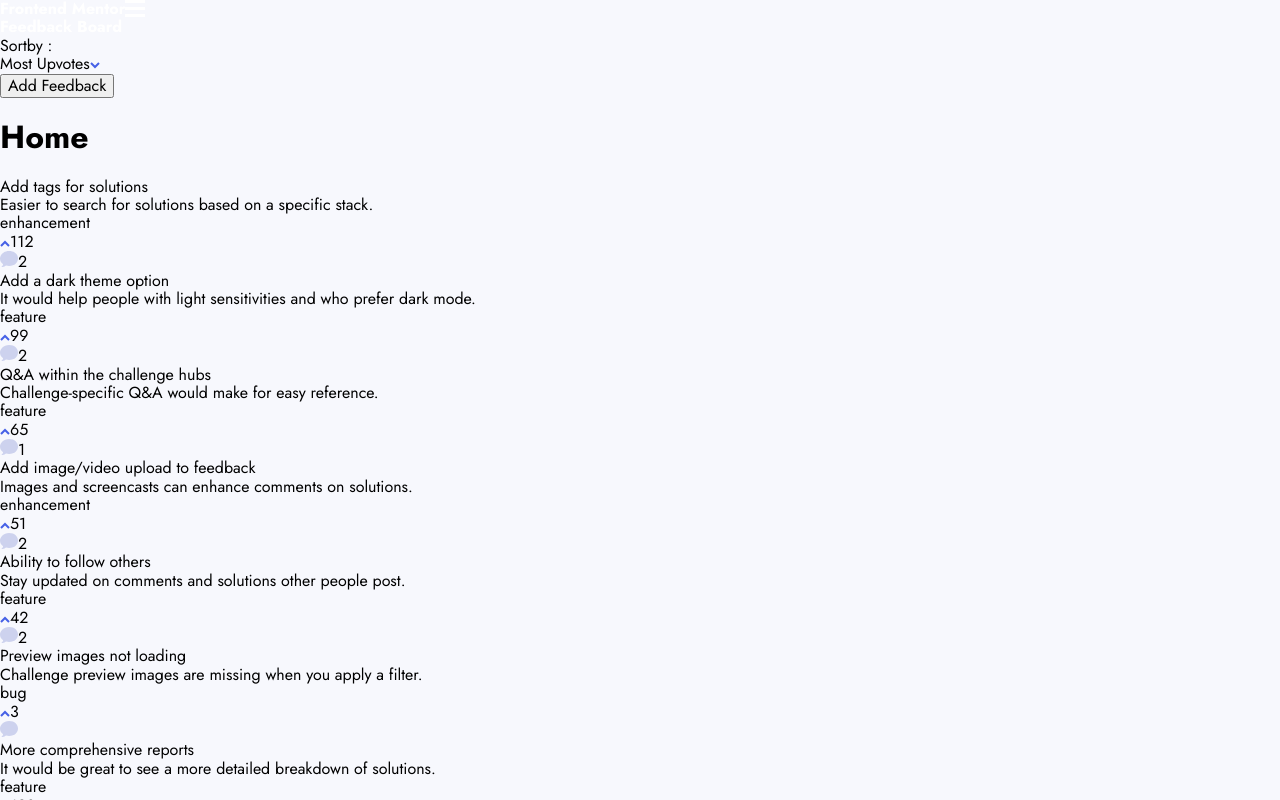
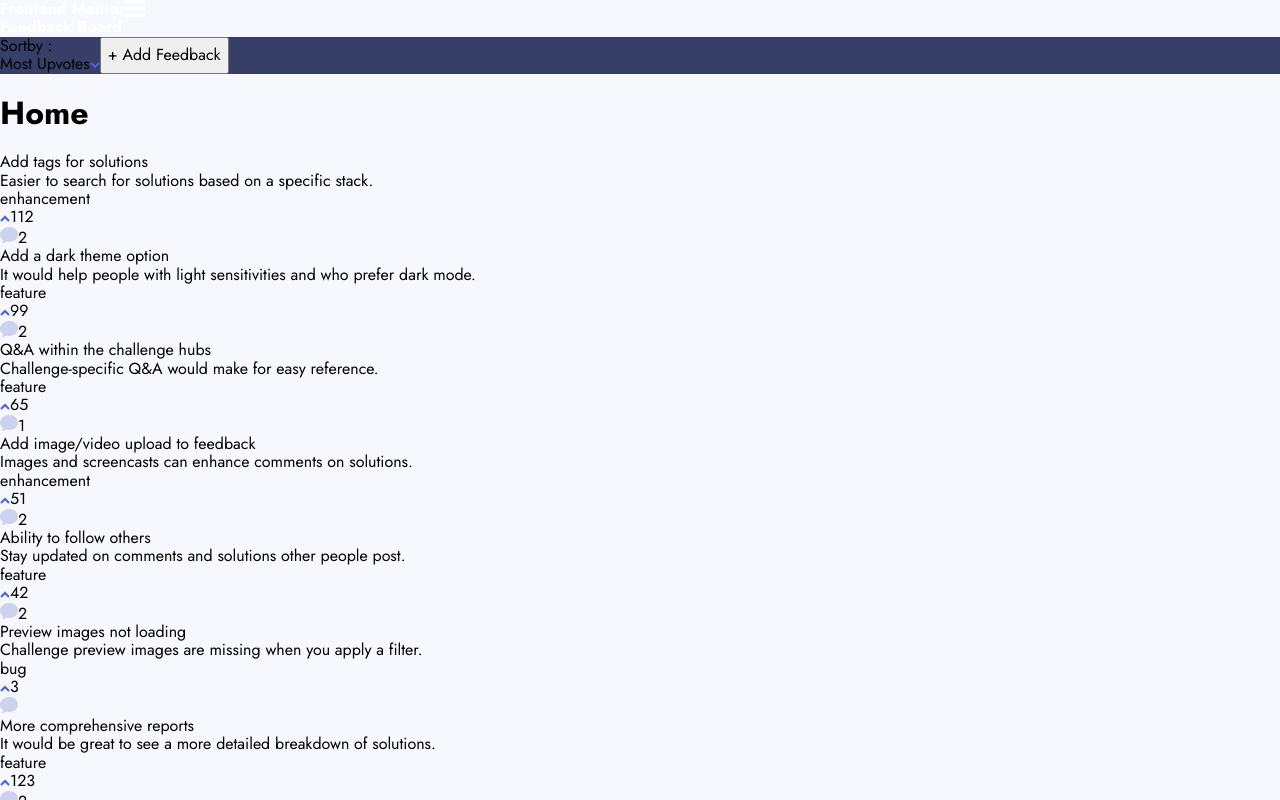
Before and after one commit to cursedxp/product-feedback-app, a React (Create React App) app: page / in a window 1280 px wide. Shown: the top 800 px of the page. Built offline with nearby package versions, Linux system fonts and the light colour scheme.

Commit message:
filter scss has been created

```diff
--- a/src/components/Filter/Filter.jsx
+++ b/src/components/Filter/Filter.jsx
@@ -1,7 +1,9 @@
+import "./Filter.scss";
 import ArrowIconDown from "../../assets/icons/icon-arrow-down.svg";
+
 export default function Filter() {
   return (
-    <div>
+    <div className="filter">
       <div>
         <div>Sortby :</div>
         <div>
@@ -10,8 +12,7 @@ export default function Filter() {
         </div>
       </div>
       <button>
-        <img src="" alt="" />
-        Add Feedback
+        <img src="" alt="" />+ Add Feedback
       </button>
     </div>
   );
--- /dev/null
+++ b/src/components/Filter/Filter.mobile.scss
@@ -0,0 +1,9 @@
+.filter {
+  padding: 0 24px;
+  height: 56px;
+  justify-content: space-between;
+  align-items: center;
+  button {
+    @include violette-button-default;
+  }
+}
--- /dev/null
+++ b/src/components/Filter/Filter.scss
@@ -0,0 +1,10 @@
+@import "../../styles/variables";
+@import "../../styles/mixings";
+.filter {
+  background-color: $rhino;
+  width: 100%;
+  display: flex;
+}
+@media (max-width: 375px) {
+  @import "Filter.mobile.scss";
+} ;
```
